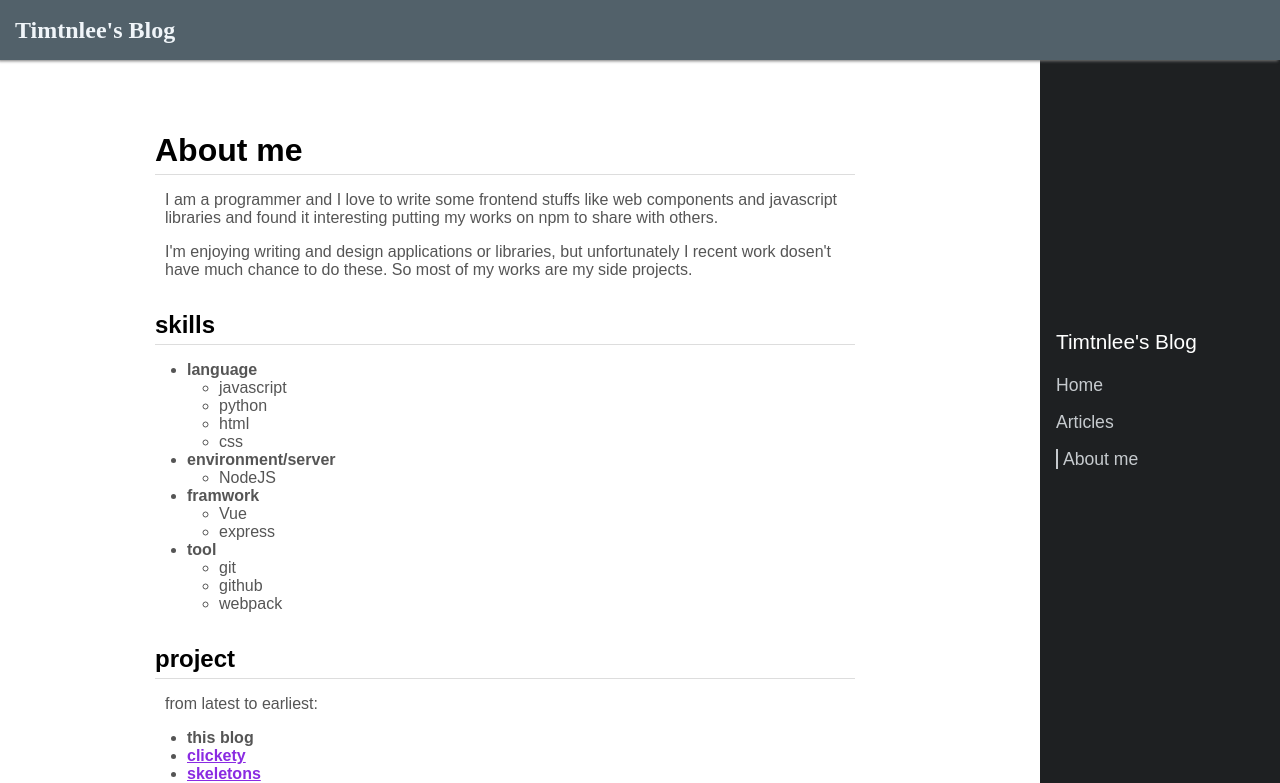
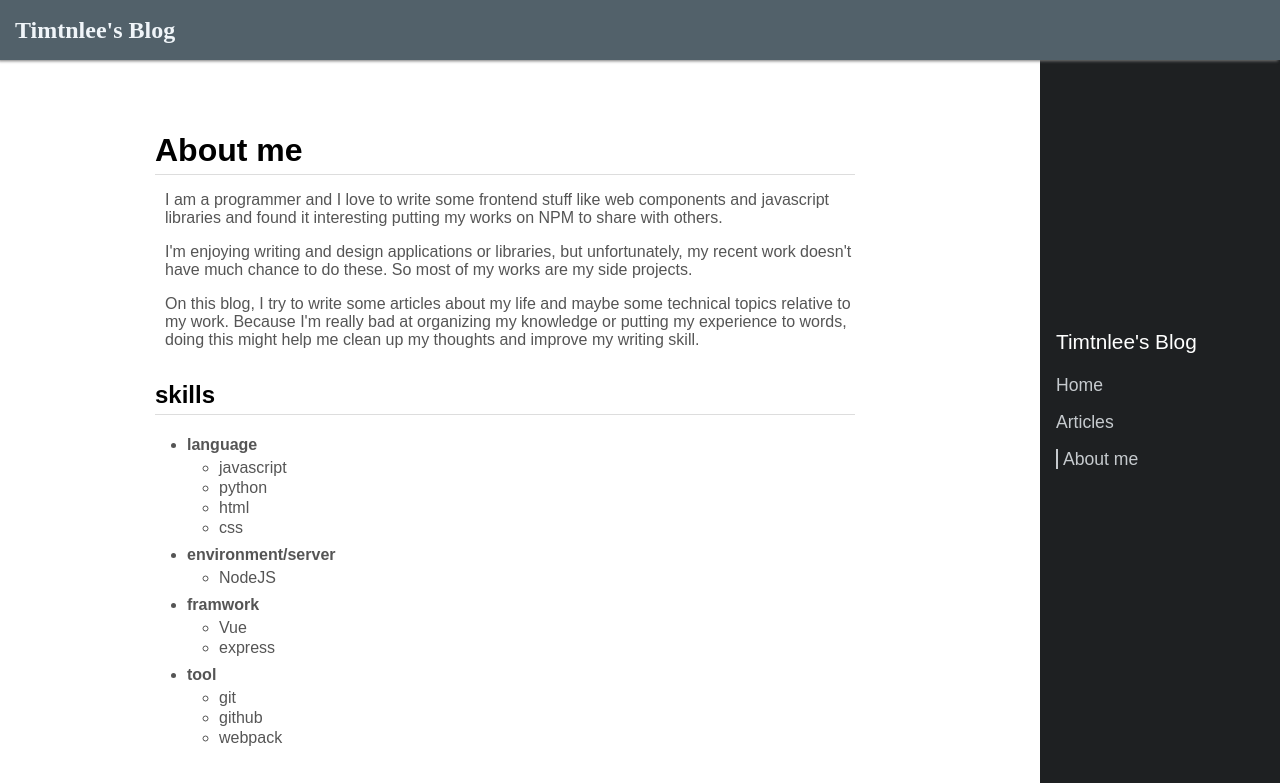
Before and after one commit to timtnleeProject/blog, a Vue app: page /#/about in a window 1280 px wide. Shown: the top 783 px of the page. Built offline with nearby package versions, Linux system fonts and the light colour scheme.

Commit message:
20190124

```diff
--- /dev/null
+++ b/public/doc/YeLiu.md
@@ -0,0 +1 @@
+# 野柳地質公園
--- a/public/doc/about.md
+++ b/public/doc/about.md
@@ -1,8 +1,10 @@
 # About me
 
-I am a programmer and I love to write some frontend stuffs like web components and javascript libraries and found it interesting putting my works on npm to share with others.
+I am a programmer and I love to write some frontend stuff like web components and javascript libraries and found it interesting putting my works on NPM to share with others.
 
-I'm enjoying writing and design applications or libraries, but unfortunately I recent work dosen't have much chance to do these. So most of my works are my side projects.
+I'm enjoying writing and design applications or libraries, but unfortunately, my recent work doesn't have much chance to do these. So most of my works are my side projects.
+
+On this blog, I try to write some articles about my life and maybe some technical topics relative to my work. Because I'm really bad at organizing my knowledge or putting my experience to words, doing this might help me clean up my thoughts and improve my writing skill.
 
 ## skills
 
--- a/public/list.json
+++ b/public/list.json
@@ -1,6 +1,11 @@
 {
   "about":"about",
   "articles": [
+    {
+      "name": "YeLiu",
+      "date": "2019/1/24",
+      "tags": ["trip"]
+    },
     {
       "name":"example",
       "date": "2019/1/16",
--- a/src/App.vue
+++ b/src/App.vue
@@ -76,6 +76,8 @@ export default {
         this.$store.commit('setTags', tag_lists)
         this.$store.commit('setTagsCount', tags_map)
         this.loaded = true
+      }).catch(e=>{
+        window.console.error(e)
       })
     })
   },
--- a/src/styles/el.scss
+++ b/src/styles/el.scss
@@ -3,6 +3,11 @@
 .article{
   ul {
     padding-inline-start: 2em;
+    padding-top: 5px;
+    padding-bottom: 5px;
+  }
+  li {
+    margin-bottom: 2px;
   }
   blockquote {
     background-color: #eeeeee;
--- a/src/views/About.vue
+++ b/src/views/About.vue
@@ -56,6 +56,7 @@ export default {
 <style scoped>
 .contact {
   margin-top: 20px;
+  margin-bottom: 20px;
   display: flex;
   justify-content: center;
 }
```
Also changed, not shown: public/doc/LanYu.md (added, +1 -0 lines).
